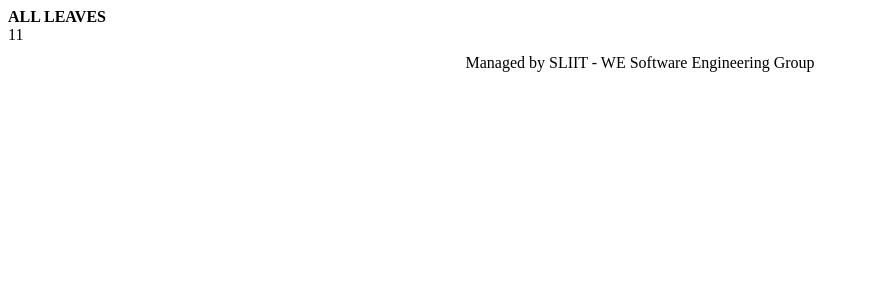
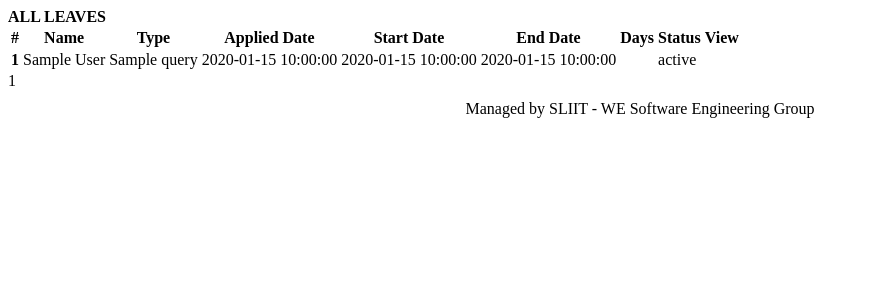
Before and after one commit to ssudaraka/SEP, a PHP site: template application/views/leave/all_leaves.php in a window 1280 px wide. Shown: the top 300 px of the page, without its empty margins (0-869 px from the left). Run offline with PHP 8.4, Linux system fonts and the light colour scheme; the template is opened without the code that fills it: most values are stand-ins (such as "Sample title", 1, 10 or a date in 2020); data that the repository does not hold is empty.

Commit message:
pagination all leaves

```diff
--- a/application/models/leave_model.php
+++ b/application/models/leave_model.php
@@ -45,7 +45,7 @@
     //Get No of leaves applied by a person Make sure to use user id
     public function get_no_leaves($leave_type, $uid){
         try {
-            $query = $this->db->query("SELECT sum(no_of_days) as days FROM `apply_leaves` WHERE user_id = '$uid' AND leave_type_id = '$leave_type'");
+            $query = $this->db->query("SELECT sum(no_of_days) as days FROM `apply_leaves` WHERE user_id = '$uid' AND leave_type_id = '$leave_type' AND (leave_status = '1' OR leave_status='0')");
             $row = $query->row();
             return $row->days;
 
@@ -126,9 +126,9 @@
     }
 
     //Get a list of applied leaves according to the teacher id
-    public function get_all_leaves($limit){
+    public function get_all_leaves(){
         try{
-            $query = $this->db->query("SELECT * FROM apply_leaves ORDER BY applied_date desc LIMIT $limit ");
+            $query = $this->db->query("SELECT * FROM apply_leaves ORDER BY applied_date desc ");
             return $query->result();
         } catch(Exception $ex) {
             return FALSE;
--- a/application/views/leave/all_leaves.php
+++ b/application/views/leave/all_leaves.php
@@ -20,13 +20,50 @@
                     <strong>ALL LEAVES</strong>
                 </div>
                 <div class="panel-body">
+                    <table class="table table-hover">
+                        <thead>
+                        <tr>
+                            <th>#</th>
+                            <th>Name</th>
+                            <th>Type</th>
+                            <th>Applied Date</th>
+                            <th>Start Date</th>
+                            <th>End Date</th>
+                            <th>Days</th>
+                            <th>Status</th>
+                            <th>View</th>
+                        </tr>
+                        </thead>
+                        <tbody>
+                        <?php
+                        foreach($query->result() as $row){
+
+                            echo "<tr>" . PHP_EOL;
+                            echo "<th scope='row'>".$row->id."</th>" . PHP_EOL;
+                            echo "<td>".$row->full_name."</td>" . PHP_EOL;
+                            echo "<td>".$row->name."</td>" . PHP_EOL;
+                            echo "<td>".$row->applied_date."</td>" . PHP_EOL;
+                            echo "<td>".$row->start_date."</td>" . PHP_EOL;
+                            echo "<td>".$row->end_date."</td>" . PHP_EOL;
+                            echo "<td>".$row->no_of_days."</td>" . PHP_EOL;
+                            echo "<td>".$row->status."</td>" . PHP_EOL;
+                            echo "<td>" . PHP_EOL; ?>
+                            <a href='<?php echo base_url('index.php/leave/get_leave_details/'.$row->id); ?>' class='btn btn-primary'><span class='glyphicon glyphicon-list-alt'></span></a>
+                        <?php
+                            echo "</td>" . PHP_EOL;
+                            echo "</tr>" . PHP_EOL;
+                        }
+
+                        ?>
+
+
+
+                        </tbody>
+                    </table>
+
 
                     <?php
-                    foreach($query->result() as $row){
-
-                        echo $row->id;
-                    }
-                    echo $pages;
+                         echo $pages;
                     ?>
                 </div>
 
--- a/application/views/leave/leave.php
+++ b/application/views/leave/leave.php
@@ -1,3 +1,4 @@
+
 <div class="container">
     <div class="row">
         <div class="col-md-3">
```
Also changed, not shown: application/controllers/leave.php (+18 -5 lines).
